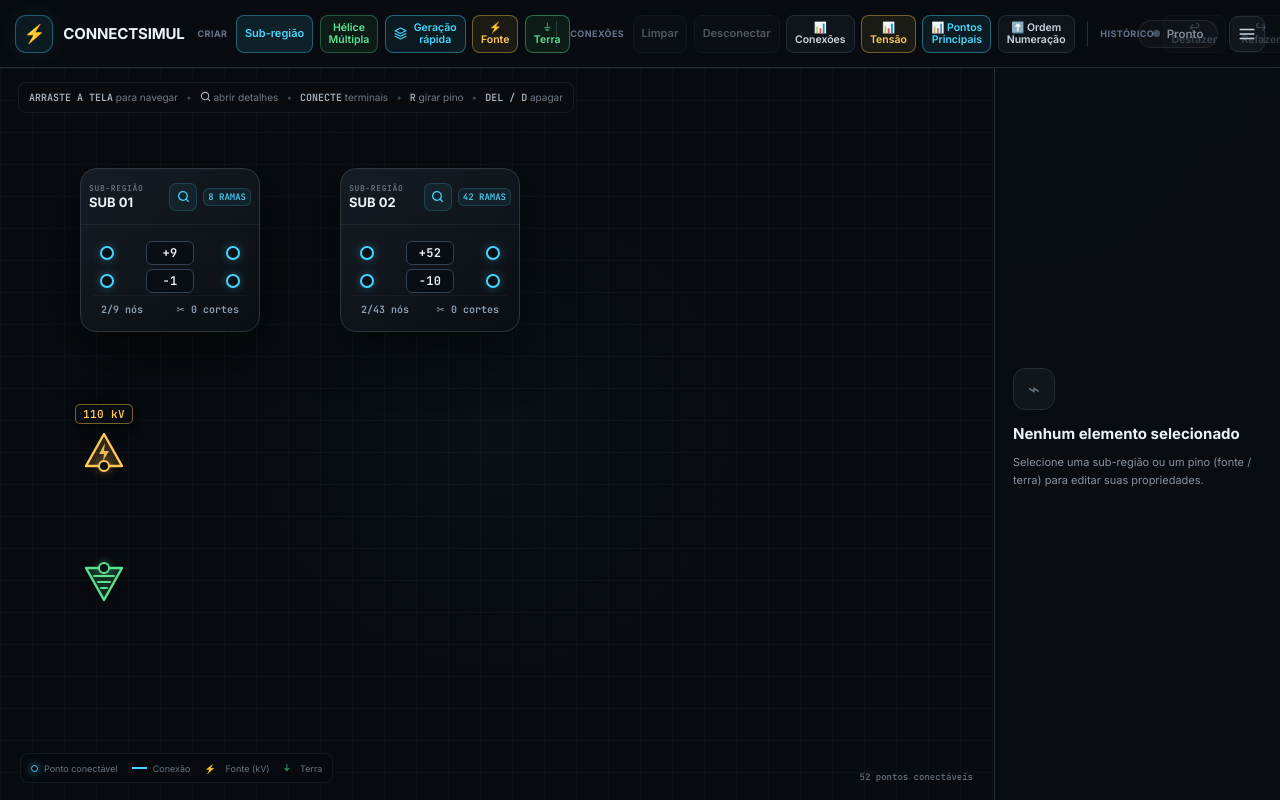
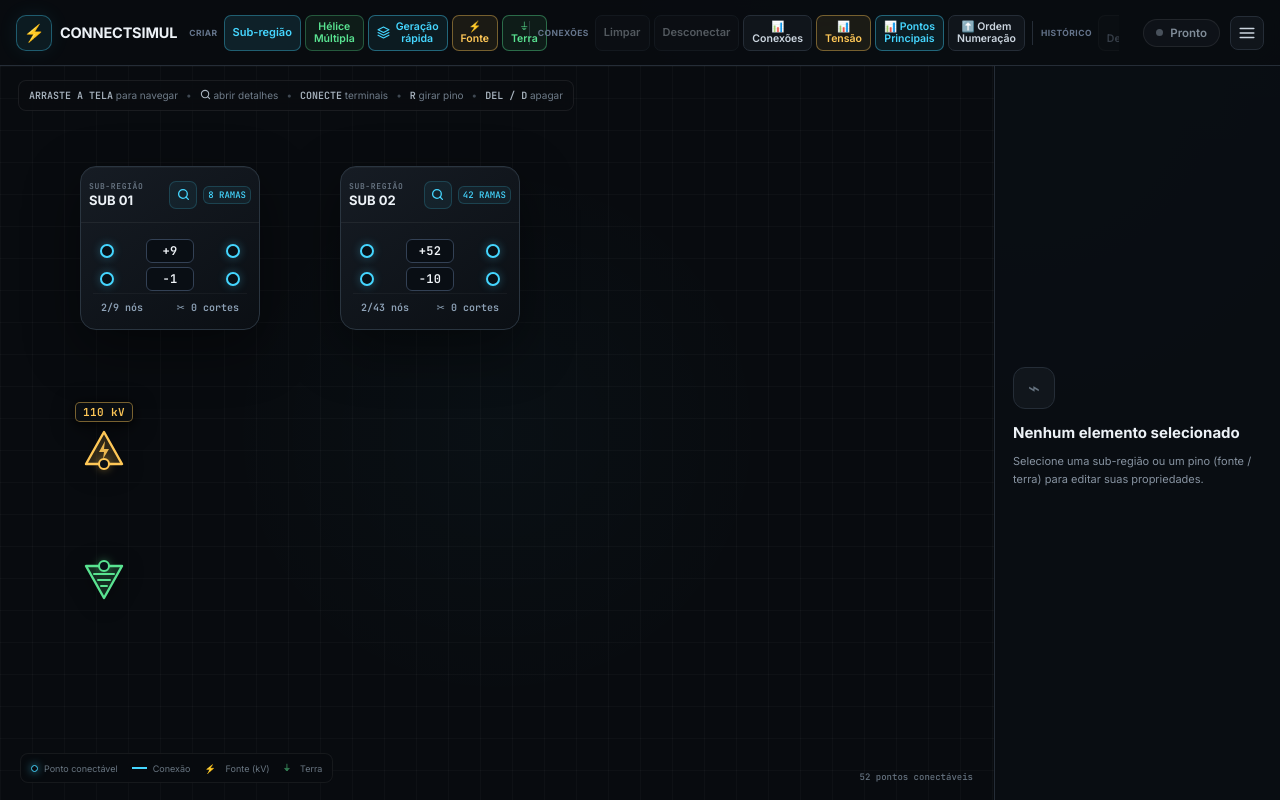
Before and after one commit to zKohn/CONNECTSIMUL, a React (Vite) app: page / in a window 1280 px wide. Built offline with nearby package versions, Linux system fonts and the light colour scheme.

Commit message:
Calcula espacamento exato matematico entre barra de ferramentas e status sem sobreposicao

```diff
--- a/src/styles.css
+++ b/src/styles.css
@@ -92,12 +92,12 @@ button:focus-visible {
 }
 
 .topbar {
-  height: 68px;
-  flex: 0 0 68px;
-  display: flex;
-  align-items: center;
-  gap: clamp(10px, 1vw, 18px);
-  padding: 0 clamp(12px, 1.2vw, 20px);
+  height: 66px;
+  flex: 0 0 66px;
+  display: flex;
+  align-items: center;
+  gap: 12px;
+  padding: 0 16px;
   background: rgba(9, 12, 16, .94);
   border-bottom: 1px solid var(--border);
   backdrop-filter: blur(18px);
@@ -111,38 +111,42 @@ button:focus-visible {
 .brand {
   display: flex;
   align-items: center;
-  gap: 10px;
+  gap: 8px;
   flex-shrink: 0;
 }
 
 .brand-mark {
-  width: 38px;
-  height: 38px;
+  width: 36px;
+  height: 36px;
   display: grid;
   place-items: center;
   border: 1px solid rgba(69, 214, 255, .35);
-  border-radius: 11px;
+  border-radius: 10px;
   background: rgba(69, 214, 255, .08);
-  box-shadow: 0 0 24px rgba(69, 214, 255, .08);
+  box-shadow: 0 0 20px rgba(69, 214, 255, .08);
   color: var(--cyan);
-  font-size: 18px;
+  font-size: 17px;
   flex-shrink: 0;
 }
 
 .brand h1 {
   margin: 0;
-  font-size: 15px;
+  font-size: 14.5px;
   letter-spacing: -.01em;
   white-space: nowrap;
 }
 
 .brand span {
   color: var(--muted);
-  font-size: 11px;
+  font-size: 10.5px;
   white-space: nowrap;
-}
-
-@media (max-width: 1300px) {
+  max-width: 220px;
+  overflow: hidden;
+  text-overflow: ellipsis;
+  display: block;
+}
+
+@media (max-width: 1400px) {
   .brand span {
     display: none;
   }
@@ -150,12 +154,12 @@ button:focus-visible {
 
 .toolbar-actions {
   display: flex;
-  gap: clamp(5px, 0.7vw, 10px);
+  gap: 5px;
   align-items: center;
   flex: 1;
   min-width: 0;
-  overflow: visible;
-  padding: 0;
+  overflow: hidden;
+  padding: 2px 0;
 }
 
 .btn,
@@ -177,27 +181,27 @@ button:focus-visible {
 }
 
 .toolbar-actions .btn {
-  padding: 6px clamp(8px, 0.6vw, 12px);
-  font-size: clamp(11px, 0.75vw, 12px);
+  padding: 5px 8px;
+  font-size: 11px;
   font-weight: 600;
   line-height: 1.15;
-  border-radius: 8px;
+  border-radius: 7px;
   white-space: normal;
   text-align: center;
-  min-height: 38px;
+  min-height: 36px;
   display: inline-flex;
   align-items: center;
   justify-content: center;
-  gap: 4px;
+  gap: 3px;
   flex-shrink: 0;
 }
 
 .btn-multiline {
   display: inline-flex;
   flex-direction: column;
-  line-height: 1.12;
+  line-height: 1.08;
   text-align: center;
-  font-size: clamp(10.5px, 0.7vw, 11.5px);
+  font-size: 10.5px;
 }
 
 .btn-multiline span {
@@ -255,21 +259,21 @@ button:focus-visible {
 
 .toolbar-divider {
   width: 1px;
-  height: 26px;
+  height: 24px;
   background: var(--border);
   flex-shrink: 0;
-  margin: 0 clamp(2px, 0.3vw, 5px);
+  margin: 0 3px;
 }
 
 .toolbar-group {
   display: inline-flex;
   align-items: center;
-  gap: clamp(4px, 0.5vw, 7px);
+  gap: 4px;
   position: relative;
 }
 
 .toolbar-group-label {
-  font-size: 9px;
+  font-size: 8.5px;
   text-transform: uppercase;
   letter-spacing: 0.05em;
   color: #64748b;
@@ -281,7 +285,7 @@ button:focus-visible {
 .connection-status {
   display: inline-flex;
   align-items: center;
-  padding: 6px 14px;
+  padding: 6px 12px;
   border-radius: 18px;
   background: rgba(16, 21, 27, 0.85);
   border: 1px solid rgba(255, 255, 255, 0.08);
@@ -1958,22 +1962,23 @@ td {
 .topbar-right {
   display: flex;
   align-items: center;
-  gap: clamp(8px, 0.8vw, 12px);
+  gap: 10px;
   margin-left: auto;
   flex-shrink: 0;
+  padding-left: 12px;
 }
 
 /* Botão sanduíche no topo direito para recolher/expandir detalhes */
 .sidebar-toggle-btn {
   position: static;
-  width: 36px;
-  height: 36px;
+  width: 34px;
+  height: 34px;
   display: flex;
   align-items: center;
   justify-content: center;
   background: #10151b;
   border: 1px solid var(--border);
-  border-radius: 9px;
+  border-radius: 8px;
   color: #cbd5df;
   cursor: pointer;
   flex-shrink: 0;
```
Also changed, not shown: 4 other files (tests, documents, lock files or other folders).
